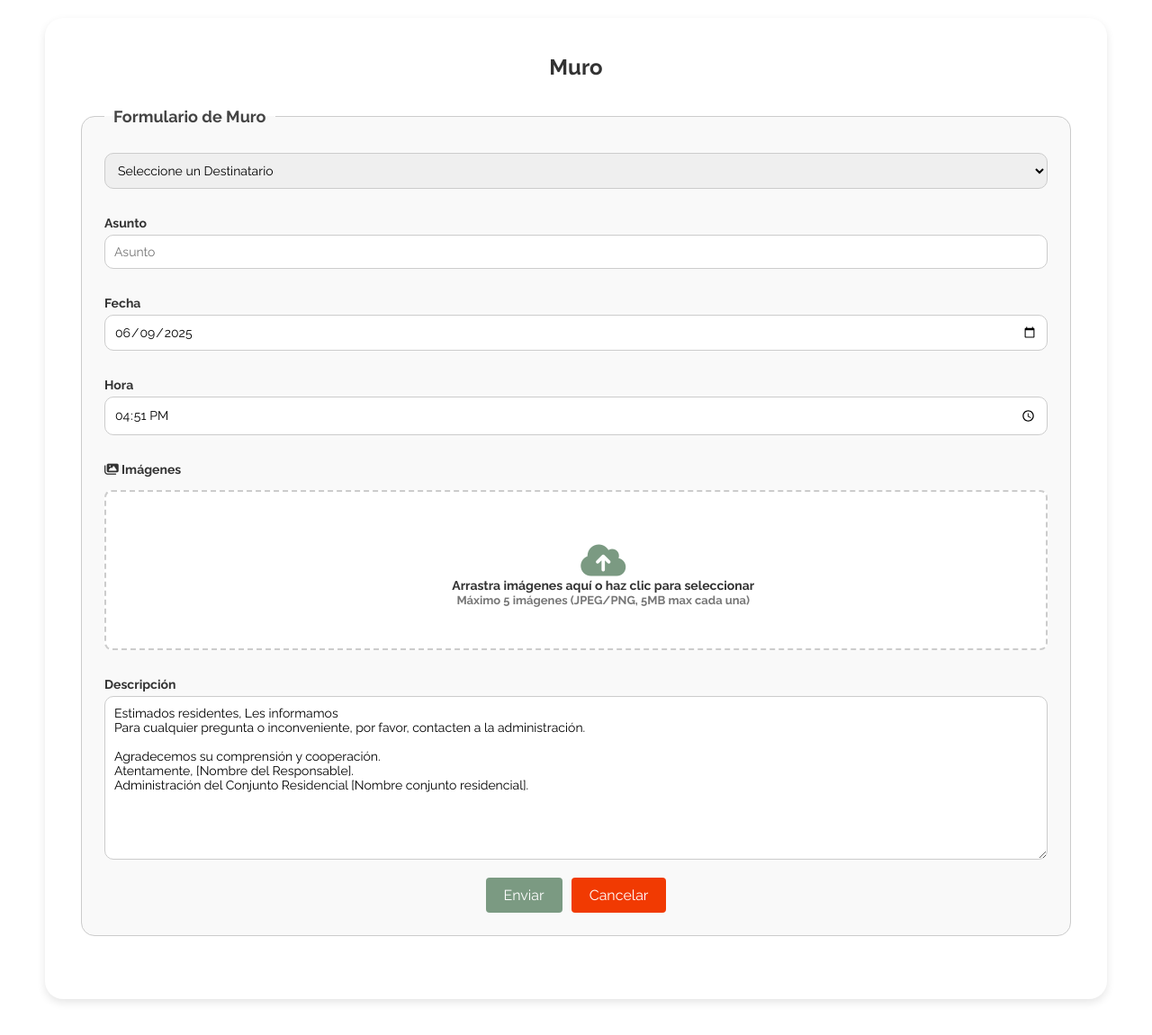
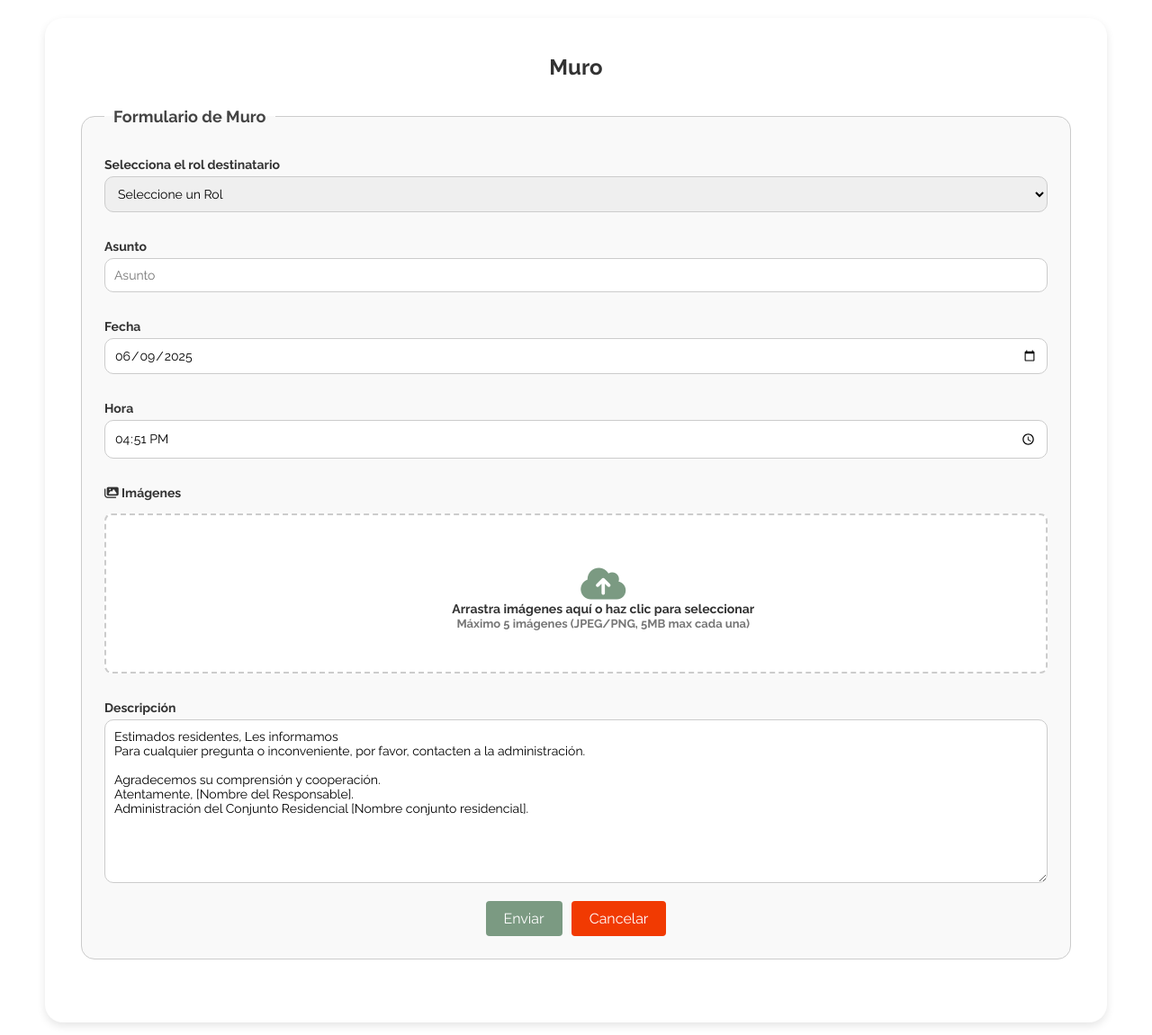
Before and after one commit to 4lecky/ZoneMaison2025, a PHP site: page /views/muro.php in a window 1280 px wide. Shown: the part 166-1317 px from the top of the page at 90% size. Run offline with PHP 8.4, Linux system fonts and the light colour scheme; tables that the repository leaves empty hold one stand-in row (values such as "Sample post"); some libraries are stand-ins or nearby versions.

Commit message:
modelo y contrlador Muro (Asly)

```diff
--- a/config/baseZonemainsons.SQL
+++ b/config/baseZonemainsons.SQL
@@ -76,7 +76,7 @@ CREATE TABLE IF NOT EXISTS tbl_paquetes (Paqu_Id INT AUTO_INCREMENT,
     paqu_Descripcion text NOT null,
     paqu_estado enum('Entregado','Pendiente') NOT NULL,
     PRIMARY KEY (Paqu_Id),
-    FOREIGN KEY (paqu_usuario_cedula) REFERENCES tbl_usuario (usuario_cc));
+    FOREIGN KEY (paqu_usuario_cedula) REFERENCES tbl_usuario (usu_cedula));
 
 CREATE TABLE IF NOT EXISTS tbl_muro (muro_Id INT AUTO_INCREMENT,
     muro_Destinatario VARCHAR (60) NOT null,
@@ -85,9 +85,9 @@ CREATE TABLE IF NOT EXISTS tbl_muro (muro_Id INT AUTO_INCREMENT,
     muro_Hora time NOT null,
     muro_image VARCHAR (255) NOT null,
     muro_Descripcion text NOT null,
-    muro_usuario_cedula Integer,
+    muro_usuario_cedula INT,
     PRIMARY KEY (muro_id),
-    FOREIGN KEY (muro_usuario_cedula) REFERENCES tbl_usuario (usuario_cc));
+    FOREIGN KEY (muro_usuario_cedula) REFERENCES tbl_usuario (usu_cedula));
 
 CREATE TABLE tbl_visita ( vis_id INT AUTO_INCREMENT,
     vis_hora_entrada TIME,
--- a/models/muroModel.php
+++ b/models/muroModel.php
@@ -8,7 +8,7 @@ class muroModel
         $this->db = $conexion;
     }
 
-public function insertarMuro($destinatario, $asunto, $fecha, $hora, $rutaImagen, $descripcion, $usuario_cc)
+public function insertarMuro($destinatario, $asunto, $fecha, $hora, $rutaImagen, $descripcion, $usu_cedula)
 {
     // Validar que el destinatario tenga rol permitido
     $stmtCheck = $this->db->prepare("SELECT usu_rol FROM tbl_usuario WHERE usu_cedula = ?");
@@ -32,7 +32,7 @@ public function insertarMuro($destinatario, $asunto, $fecha, $hora, $rutaImagen,
     $stmtInsert->bindParam(':hora', $hora);
     $stmtInsert->bindParam(':imagePath', $rutaImagen);
     $stmtInsert->bindParam(':descripcion', $descripcion);
-    $stmtInsert->bindParam(':muro_usuario_cedula', $usuario_cc, PDO::PARAM_INT);
+    $stmtInsert->bindParam(':muro_usuario_cedula', $usu_cedula, PDO::PARAM_INT);
 
     return $stmtInsert->execute();
 }
--- a/views/muro.php
+++ b/views/muro.php
@@ -23,34 +23,37 @@ require_once "./Layout/header.php";
     <section class="principal-page">
       <h2>Muro</h2>
 
+
       <!--  Aquí comienza el formulario -->
       <form action="../controller/muroController.php" method="POST" enctype="multipart/form-data" class="muro">
         <fieldset>
           <legend>Formulario de Muro</legend>
 
           <!-- Destinatario -->
+          <label for="destinatario">Selecciona el rol destinatario</label>
           <?php
+          // Los roles que queremos permitir
           $rolesPermitidos = ['Administrador', 'Residente', 'Propietario', 'Vigilante'];
 
-          $query = "SELECT usu_cedula, usu_nombre_completo, usu_rol
-          FROM tbl_usuario
-          WHERE usu_rol IN ('Administrador', 'Residente', 'Propietario', 'Vigilante') AND usu_estado = 'Activo'
-          ORDER BY usu_nombre_completo";
+          // Consulta para obtener roles activos
+          $query = "SELECT DISTINCT usu_rol
+                    FROM tbl_usuario
+                    WHERE usu_rol IN ('Administrador', 'Residente', 'Propietario', 'Vigilante') AND usu_estado = 'Activo'
+                    ORDER BY usu_rol";
 
           $stmt = $pdo->prepare($query);
           $stmt->execute();
-          $usuarios = $stmt->fetchAll(PDO::FETCH_ASSOC);
+          $roles = $stmt->fetchAll(PDO::FETCH_ASSOC);
           ?>
 
           <select class="form-control" id="destinatario" name="destinatario" required>
-            <option value="" selected disabled>Seleccione un Destinatario</option>
-            <?php foreach ($usuarios as $usuario): ?>
-              <option value="<?= htmlspecialchars($usuario['usu_cedula']) ?>">
-                <?= htmlspecialchars($usuario['usu_nombre_completo'] . " (" . $usuario['usu_rol'] . ")") ?>
+            <option value="" selected disabled>Seleccione un Rol</option>
+            <?php foreach ($roles as $role): ?>
+              <option value="<?= htmlspecialchars($role['usu_rol']) ?>">
+                <?= htmlspecialchars($role['usu_rol']) ?>
               </option>
             <?php endforeach; ?>
           </select>
-
 
 
           <!-- Asunto -->
```
Also changed, not shown: controller/muroController.php (+18 -18 lines).
